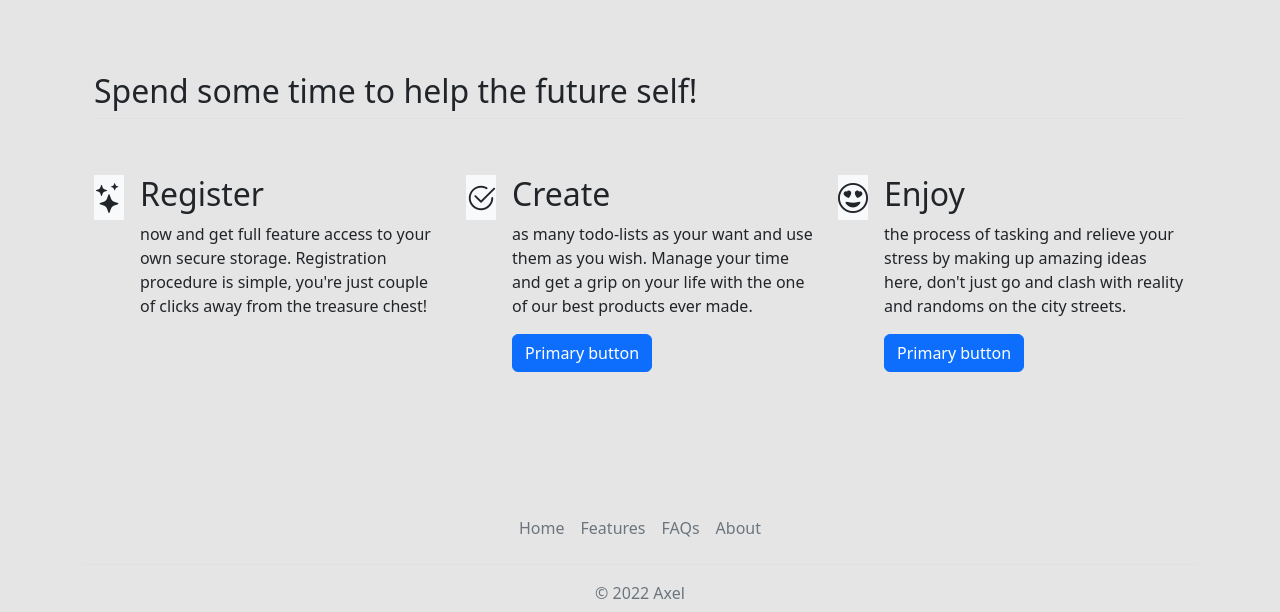
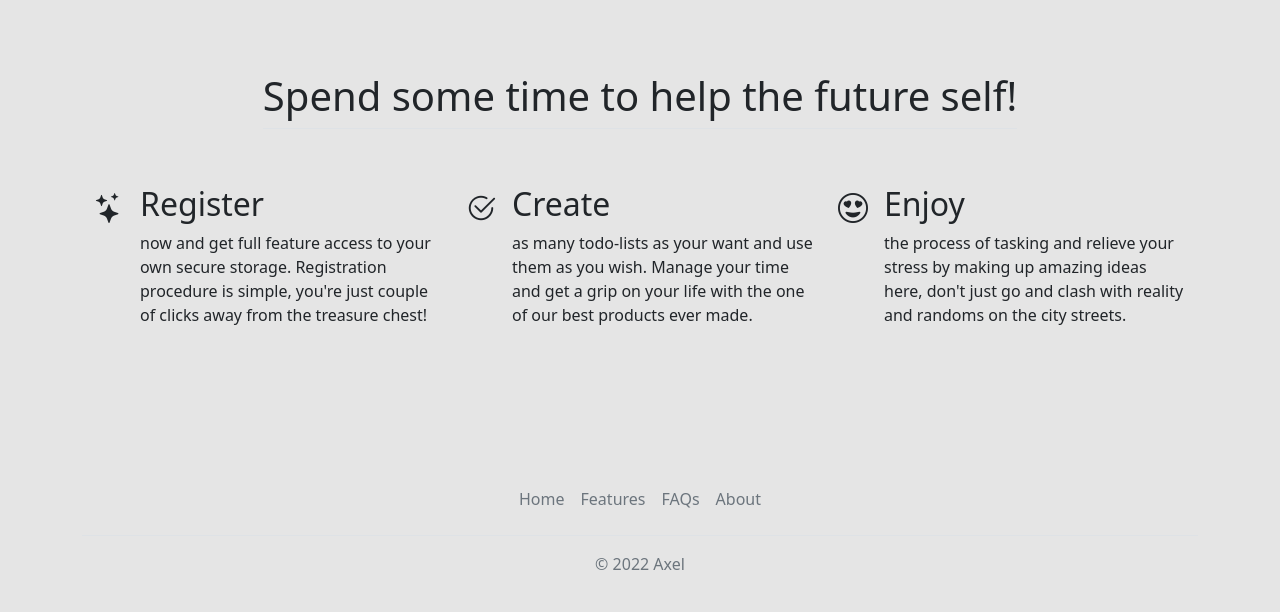
Before and after one commit to Axik0/todo_list, a Flask app: page / in a window 1280 px wide. Shown: the part 89-701 px from the top of the page. Run offline with Flask 2, Linux system fonts and the light colour scheme; some libraries are stand-ins or nearby versions.

Commit message:
minor corrections, new button colours and autofocus features for input fields

```diff
--- a/static/css/styles.css
+++ b/static/css/styles.css
@@ -14,8 +14,11 @@ a {
 .cpalette-2 {background-color: #00b4d8;}
 .cpalette-3 {background-color: #0077b6;}
 
+#submit_f {background-color : #02c39a; border-color : #02c39a; margin-top: 1em;}
 
-.submit_f {background-color : #06d6a0; }
+.submit_f {}
 .save_f {}
+.edit_f {color : #fb8500; border-color : #fb8500}
+.rename_f {color : #8338ec; border-color : #8338ec }
+.rename_f:hover {border-color : #8338ec; background-color : #8338ec; }
 .delete_f {}
-.edit_f {}
--- a/templates/index.html
+++ b/templates/index.html
@@ -1,17 +1,19 @@
 {% extends 'custombase.html' %}
 
 {% block title %}
-Coffee?
+Task
 {% endblock %}
 
 {% block content %}
 {% if not current_user.is_authenticated %}
 <div class="container px-4 py-5" id="hanging-icons">
-    <h2 class="pb-2 border-bottom">Spend some time to help the future self!</h2>
+    <div class="d-flex align-items-center justify-content-center">
+        <h1 class="pb-2 border-bottom">Spend some time to help the future self!</h1>
+    </div>
     <div class="row g-4 py-5 row-cols-1 row-cols-lg-3">
       <div class="col d-flex align-items-start">
-        <div class="icon-square bg-light text-dark d-inline-flex align-items-center justify-content-center fs-4 flex-shrink-0 me-3">
-          <i class="bi bg-light bi-stars"></i>
+        <div class="icon-square d-inline-flex align-items-center justify-content-center fs-4 flex-shrink-0 me-3">
+          <i class="bi bi-stars"></i>
         </div>
         <div>
           <h2>Register</h2>
@@ -19,27 +21,21 @@ Coffee?
         </div>
       </div>
       <div class="col d-flex align-items-start">
-        <div class="icon-square bg-light text-dark d-inline-flex align-items-center justify-content-center fs-4 flex-shrink-0 me-3">
+        <div class="icon-square d-inline-flex align-items-center justify-content-center fs-4 flex-shrink-0 me-3">
           <i class="bi bi-check2-circle"></i>
         </div>
         <div>
           <h2>Create</h2>
           <p>as many todo-lists as your want and use them as you wish. Manage your time and get a grip on your life with the one of our best products ever made. </p>
-          <a href="#" class="btn btn-primary">
-            Primary button
-          </a>
         </div>
       </div>
       <div class="col d-flex align-items-start">
-        <div class="icon-square bg-light text-dark d-inline-flex align-items-center justify-content-center fs-4 flex-shrink-0 me-3">
+        <div class="icon-square d-inline-flex align-items-center justify-content-center fs-4 flex-shrink-0 me-3">
           <i class="bi bi-emoji-heart-eyes"></i>
         </div>
         <div>
           <h2>Enjoy</h2>
           <p>the process of tasking and relieve your stress by making up amazing ideas here, don't just go and clash with reality and randoms on the city streets. </p>
-          <a href="#" class="btn btn-primary">
-            Primary button
-          </a>
         </div>
       </div>
     </div>
@@ -49,7 +45,7 @@ Coffee?
           <h1>Already done? Ready for the next challenge?<i class="bi bi-chevron-double-right"></i></h1>
       </div>
       <div class="container-fluid d-flex justify-content-center mt-3">
-          <a href="{{ url_for('add_task') }}" class="btn active btn-outline-primary me-2 btn-lg align-self-center">Adventure time!</a>
+          <a href="{{ url_for('add_task') }}" class="btn active col-1 btn-outline-primary me-2 btn-lg align-self-center">Adventure time!</a>
       </div>
 
  {% endif %}
```
Also changed, not shown: templates/add.html (+5 -5 lines), templates/all.html (+8 -0 lines), templates/list.html (+9 -0 lines).
